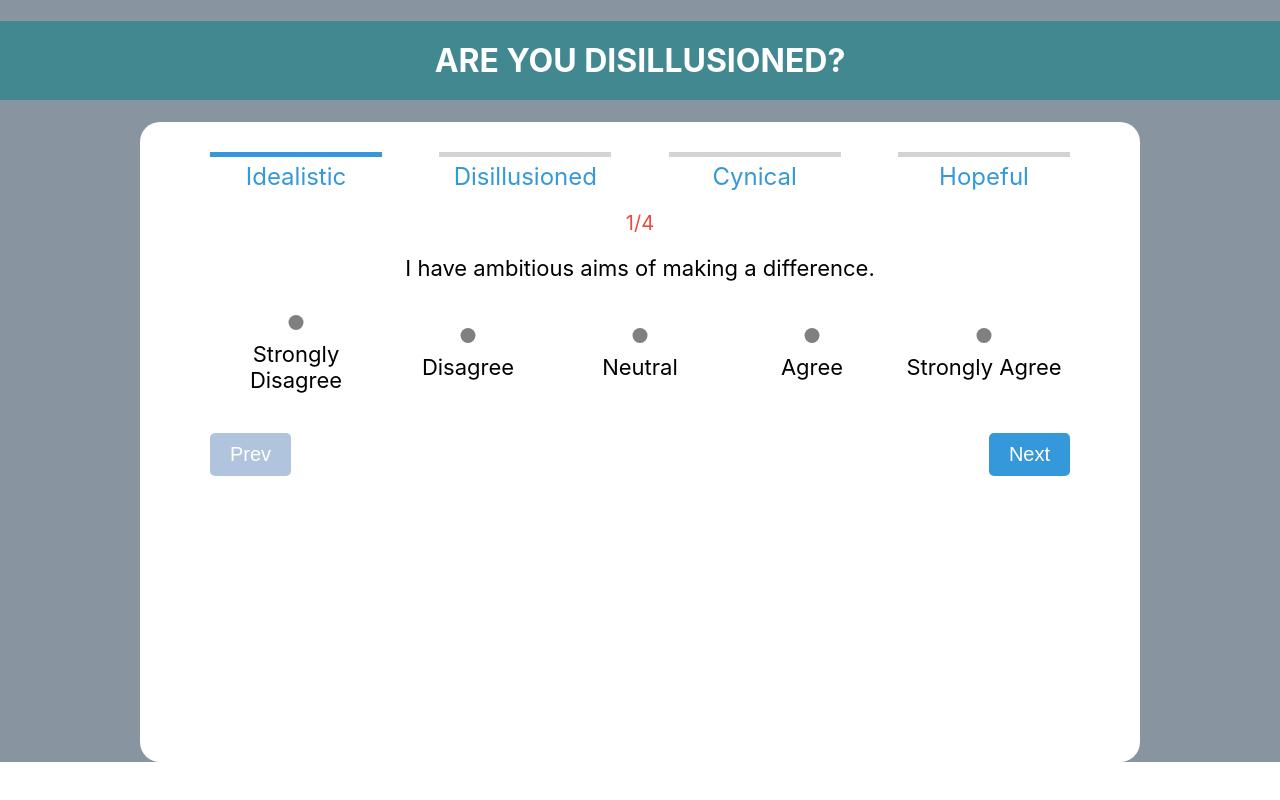
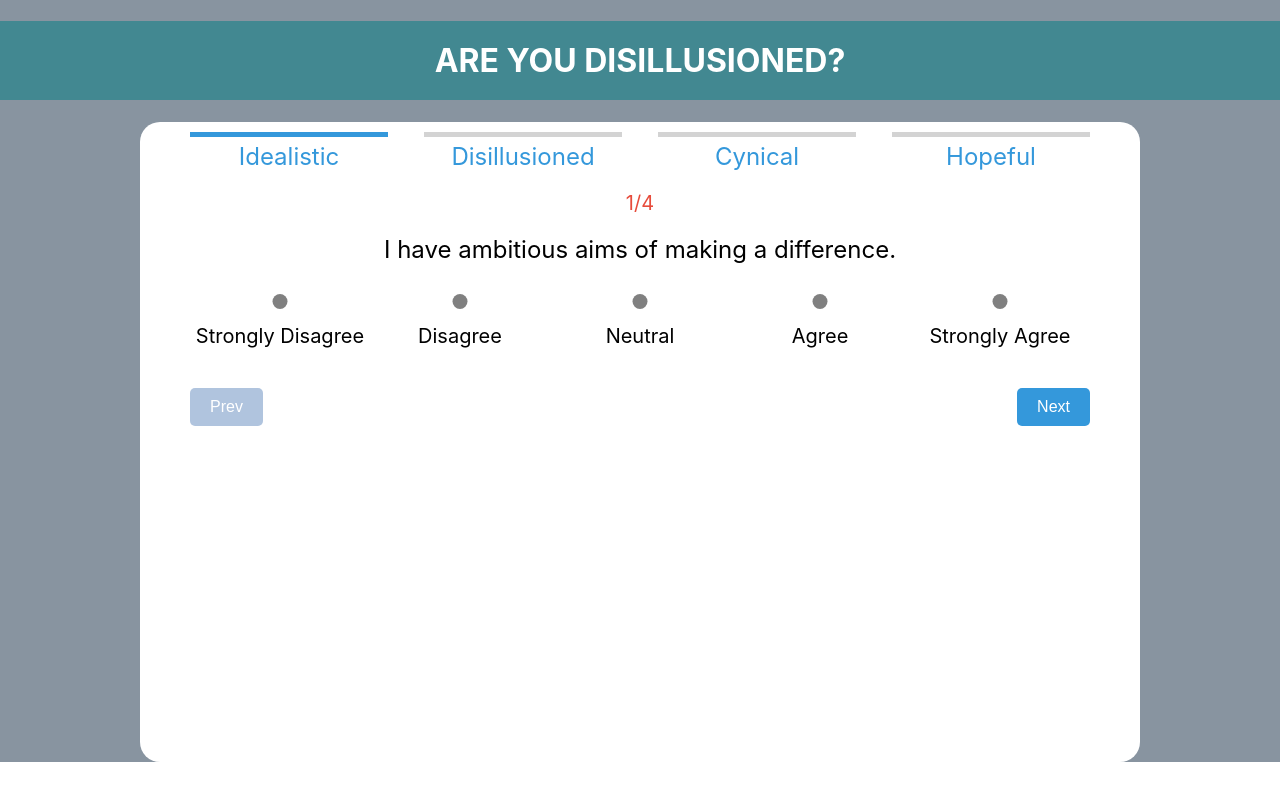
Before and after one commit to shaileshsiingh/ProgressBar, a React (Create React App) app: page / in a window 1280 px wide. Built offline with nearby package versions, Linux system fonts and the light colour scheme.

Commit message:
responsiveness added

```diff
--- a/src/components/Question.css
+++ b/src/components/Question.css
@@ -3,7 +3,7 @@
   width: 100%;
   max-width: 940px;
   margin: 0 auto;
-  padding: 40px;
+  padding: 20px;
   box-sizing: border-box;
   display: flex;
   flex-direction: column;
@@ -16,7 +16,7 @@
   margin-bottom: 20px;
   color: #3498db;
   width: 100%;
-  font-size: 24px;
+  font-size: 2vw; /* Responsive font size */
   position: relative;
 }
 
@@ -24,7 +24,7 @@
   display: flex;
   flex-direction: column;
   align-items: center;
-  width: 20%;
+  width: 22%; /* Adjust width for better spacing */
   position: relative;
 }
 
@@ -37,13 +37,13 @@
 }
 
 .question-number {
-  font-size: 20px;
+  font-size: 4vw; /* Responsive font size */
   color: #e74c3c;
   margin-bottom: 20px;
 }
 
 .question-text {
-  font-size: 22px;
+  font-size: 3vw; /* Responsive font size */
   margin-bottom: 40px;
   width: 100%;
 }
@@ -79,18 +79,18 @@
 }
 
 .dot {
-  height: 15px;
-  width: 15px;
+  height: 1.5vw; /* Responsive size */
+  width: 1.5vw; /* Responsive size */
   background-color: grey;
   border-radius: 50%;
   position: absolute;
-  top: -6px; /* Adjust this value to position the dot on the line */
+  top: -0.75vw; /* Adjust this value to position the dot on the line */
   left: 50%;
   transform: translateX(-50%);
 }
 
 .option-label {
-  font-size: 22px;
+  font-size: 2.5vw; /* Responsive font size */
   margin-top: 20px;
 }
 
@@ -117,7 +117,7 @@
   padding: 10px 20px;
   border-radius: 5px;
   cursor: pointer;
-  font-size: 20px;
+  font-size: 4vw; /* Responsive font size */
 }
 
 .navigation-buttons .prev:hover,
@@ -130,3 +130,27 @@
   background-color: #b0c4de;
   cursor: not-allowed;
 }
+
+/* Media Queries for larger screens */
+@media (min-width: 768px) {
+  .question-header {
+    font-size: 1.5rem; /* Fixed font size for larger screens */
+  }
+  .question-number {
+    font-size: 1.25rem; /* Fixed font size for larger screens */
+  }
+  .question-text {
+    font-size: 1.5rem; /* Fixed font size for larger screens */
+  }
+  .dot {
+    height: 15px; /* Fixed size for larger screens */
+    width: 15px; /* Fixed size for larger screens */
+  }
+  .option-label {
+    font-size: 1.25rem; /* Fixed font size for larger screens */
+  }
+  .navigation-buttons .prev,
+  .navigation-buttons .next {
+    font-size: 1rem; /* Fixed font size for larger screens */
+  }
+}
```
